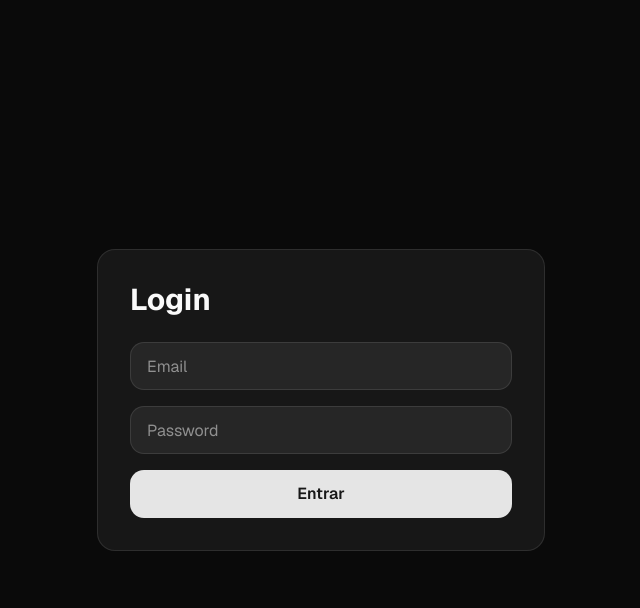
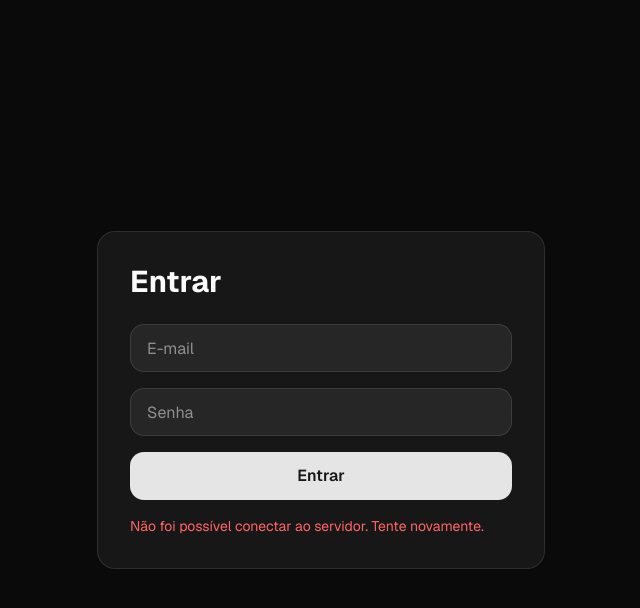
Before and after one commit to eoMafa/dashboard-financeiro, a Next.js app in the folder frontend/: page /login in a window 1280 px wide. Both pictures are taken after a click on the button "Entrar". Shown: the top 608 px of the page, without its empty margins (319-959 px from the left). Built offline with nearby package versions, Linux system fonts and the light colour scheme; no server answers.

Commit message:
fix(frontend): mensagens de erro claras no login e tela em português

```diff
--- a/frontend/src/app/login/page.tsx
+++ b/frontend/src/app/login/page.tsx
@@ -11,8 +11,11 @@ export default function LoginPage() {
 
   const [email, setEmail] = useState("");
   const [password, setPassword] = useState("");
+  const [erro, setErro] = useState<string | null>(null);
 
   async function handleLogin() {
+    setErro(null);
+
     try {
       const response = await axios.post("http://localhost:3001/auth/login", {
         email,
@@ -23,21 +26,29 @@ export default function LoginPage() {
 
       router.push("/");
     } catch (error) {
-      console.log(error);
+      const status = axios.isAxiosError(error)
+        ? error.response?.status
+        : undefined;
 
-      alert("Invalid credentials");
+      if (status === 401) {
+        setErro("E-mail ou senha incorretos.");
+      } else if (status === 400) {
+        setErro("Digite um e-mail válido e a senha.");
+      } else {
+        setErro("Não foi possível conectar ao servidor. Tente novamente.");
+      }
     }
   }
 
   return (
     <main className="bg-background flex min-h-screen items-center justify-center">
       <div className="bg-card w-full max-w-md rounded-2xl border p-8">
-        <h1 className="text-foreground mb-6 text-3xl font-bold">Login</h1>
+        <h1 className="text-foreground mb-6 text-3xl font-bold">Entrar</h1>
 
         <div className="space-y-4">
           <input
             type="email"
-            placeholder="Email"
+            placeholder="E-mail"
             className="bg-muted text-foreground h-12 w-full rounded-xl border px-4"
             value={email}
             onChange={(e) => setEmail(e.target.value)}
@@ -45,7 +56,7 @@ export default function LoginPage() {
 
           <input
             type="password"
-            placeholder="Password"
+            placeholder="Senha"
             className="bg-muted text-foreground h-12 w-full rounded-xl border px-4"
             value={password}
             onChange={(e) => setPassword(e.target.value)}
@@ -57,6 +68,7 @@ export default function LoginPage() {
           >
             Entrar
           </button>
+          {erro && <p className="text-destructive text-sm">{erro}</p>}
         </div>
       </div>
     </main>
```
